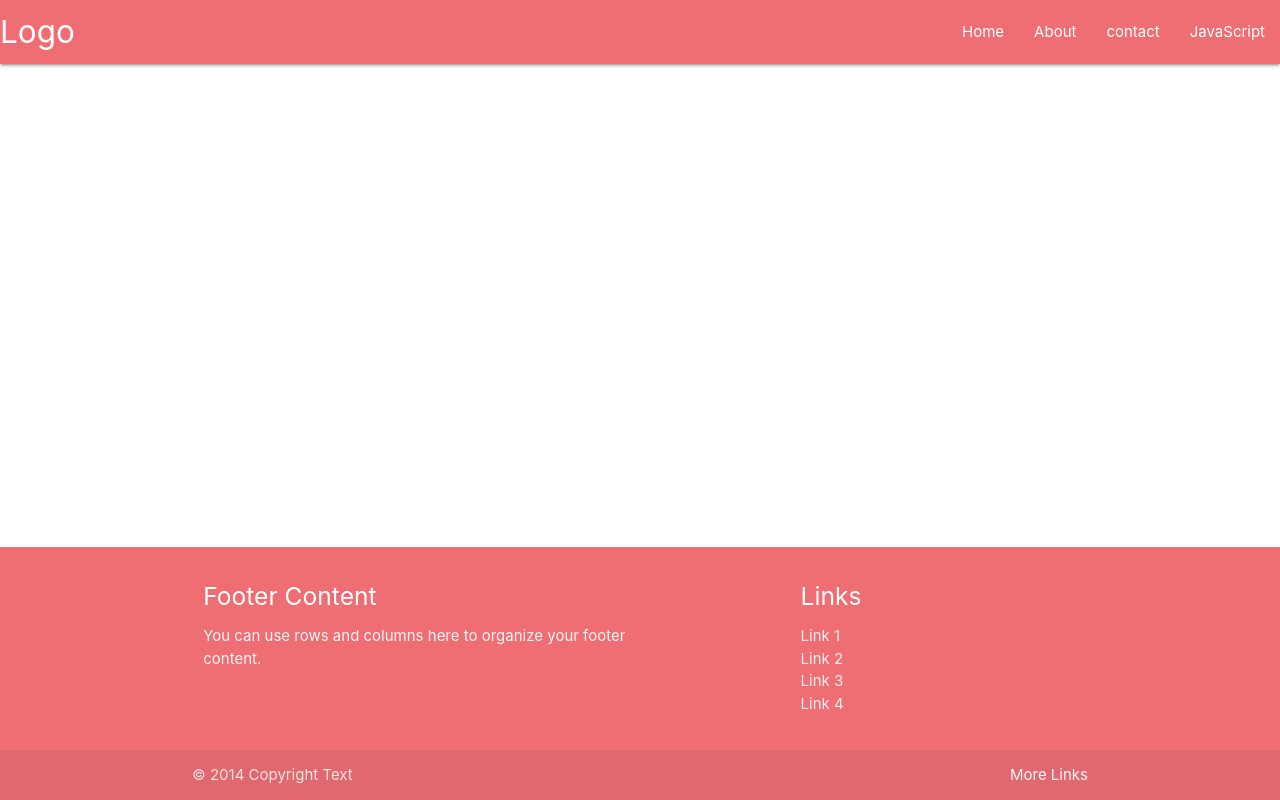
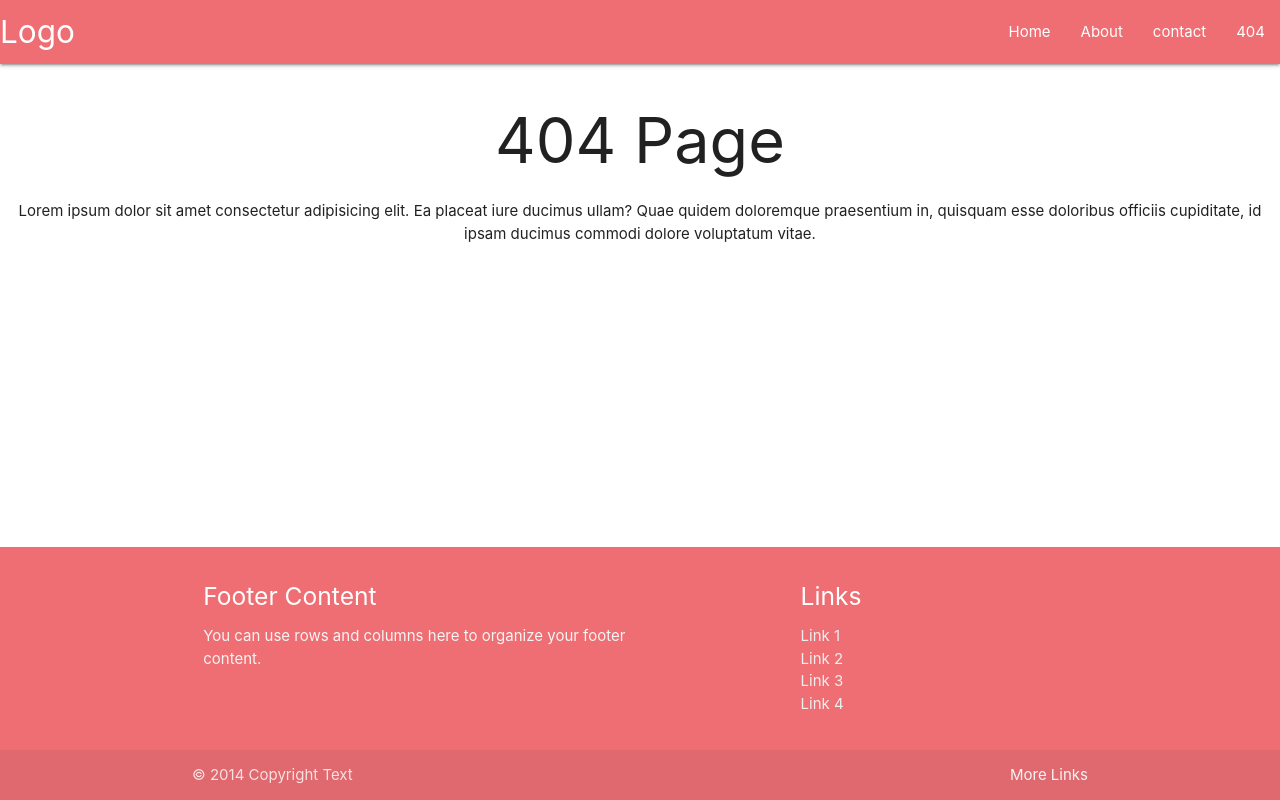
Before and after one commit to yunweneric/todo-app, a React (Create React App) app: page /pnf in a window 1280 px wide. Built offline with nearby package versions, Linux system fonts and the light colour scheme.

Commit message:
starting with hoc

```diff
--- a/src/App.js
+++ b/src/App.js
@@ -9,6 +9,8 @@ import Home from './components/home'
 import About from './components/about'
 import Contact from './components/contact'
 import Footer from './components/footer'
+import pnf from "./components/404"
+
 
 class App extends Component {
   state = {
@@ -42,6 +44,7 @@ class App extends Component {
           <Route exact path ='/' component={Home}/>
           <Route path ='/about' component={About}/>
           <Route path ='/contact' component={Contact}/>
+          <Route path ='/pnf' component={pnf}/>
           {/* <div className="App container py">
             <h1 className="center blue-text">Todos</h1>
             <Todos todos={this.state.todos} deletetodo={this.getid} />
--- /dev/null
+++ b/src/components/404.js
@@ -0,0 +1,9 @@
+let pnf = () => {
+    return (
+     <div className="center">
+       <h1>404 Page</h1>
+       <p>Lorem ipsum dolor sit amet consectetur adipisicing elit. Ea placeat iure ducimus ullam? Quae quidem doloremque praesentium in, quisquam esse doloribus officiis cupiditate, id ipsam ducimus commodi dolore voluptatum vitae.</p>
+     </div>
+    );
+  };
+  export default pnf;
--- a/src/components/navbar.js
+++ b/src/components/navbar.js
@@ -24,7 +24,7 @@ let Navbar = (props) => {
               <NavLink to="/Contact">contact</NavLink>
             </li>
             <li>
-              <Link to="collapsible.html">JavaScript</Link>
+              <Link to="/pnf">404</Link>
             </li>
           </ul>
         </div>
@@ -38,7 +38,7 @@ let Navbar = (props) => {
           <a href="/about">Components</a>
         </li>
         <li>
-          <a href="/about">JavaScript</a>
+          <a href="/pnf">JavaScript</a>
         </li>
       </ul>
     </div>
```
Also changed, not shown: hoc/colors.js (added), 1 other file (tests, documents, lock files or other folders).
